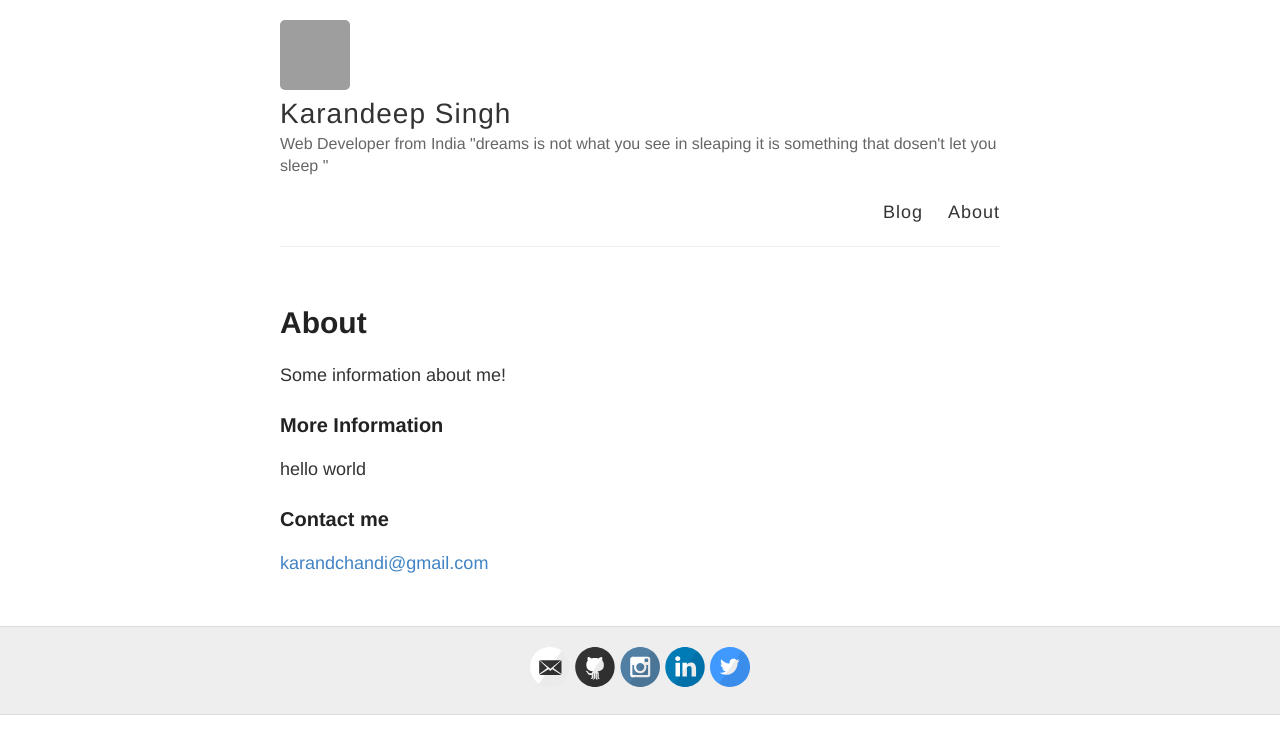
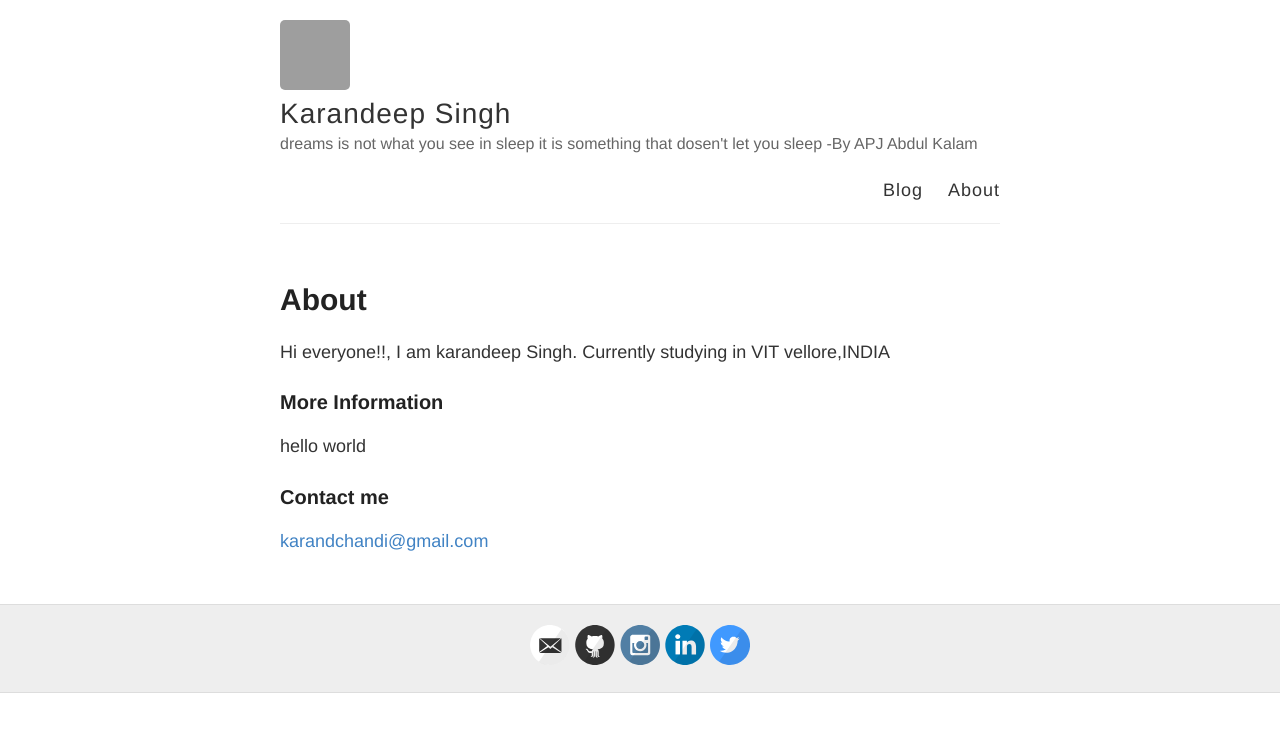
Before and after one commit to KarandeepSinghCoder/blog, a Jekyll site: the page built from about.md, in a window 1280 px wide. Shown: the top 754 px of the page. Built offline with Jekyll 4.4.1, drawn with Linux system fonts in a browser that asks for light colours; grey boxes are pictures that could not be loaded.

```diff
--- a/_config.yml
+++ b/_config.yml
@@ -6,9 +6,9 @@
 name: Karandeep Singh
 
 # Short bio or description (displayed in the header)
-description: Web Developer from India
-             "dreams is not what you see in sleaping
-             it is something that dosen't let you sleep "
+description: "dreams is not what you see in sleep
+             it is something that dosen't let you sleep
+             -By APJ Abdul Kalam"
 
 # URL of your avatar or profile pic (you could use your GitHub profile pic)
 avatar: https://avatars3.githubusercontent.com/u/50829119?s=400&u=deaffb43fa1fef73cefd2a020b958aeeb0cc1e9f&v=4
--- a/about.md
+++ b/about.md
@@ -4,8 +4,7 @@ title: About
 permalink: /about/
 ---
 
-Some information about me!
-
+Hi everyone!!, I am karandeep Singh. Currently studying in VIT vellore,INDIA
 ### More Information
 
 hello world
```
Also changed, not shown: _posts/Why_I_would_prefer_working_in_india.md (added, +4 -0 lines).
